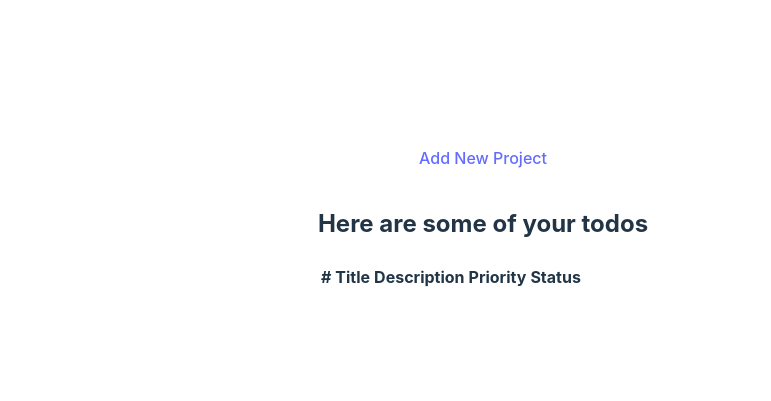
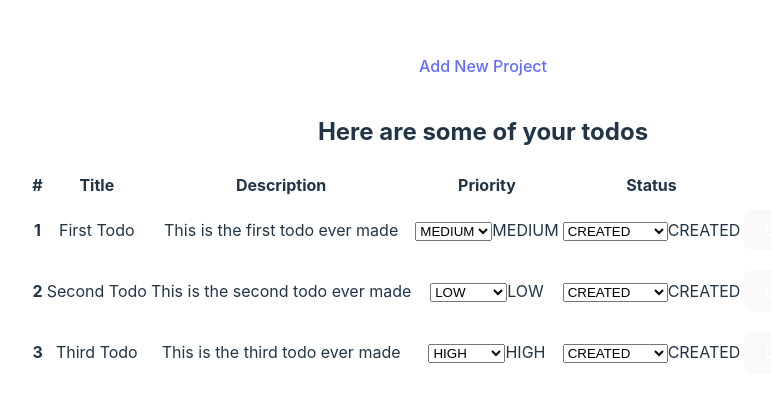
Before and after one commit to Malcolm-G/task-lister, a React (Vite) app: page /my-todos in a window 1280 px wide. Shown: the part 189-590 px from the top of the page, without its empty margins (157-928 px from the left). Built offline with nearby package versions, Linux system fonts and the light colour scheme.

Commit message:
added todorow to todolist

```diff
--- a/src/components/MyTodos.jsx
+++ b/src/components/MyTodos.jsx
@@ -1,21 +1,21 @@
 import React, { useContext, useEffect } from 'react';
 import { Link } from 'react-router-dom';
-// import TodoRow from './TodoRow';
+import TodoRow from './TodoRow';
 import { UserContext } from './UserDataProvider';
 
 function MyTodos(props) {
 
     const [user,setUser,API,todos] = useContext(UserContext)
 
-    // const todoList = todos?.map((todo,index)=>{
-    //     return(
-    //         <TodoRow
-    //         key={`projectList`+project.id}
-    //         index={index+1}
-    //         project={todo}
-    //         />
-    //     )
-    // })
+    const todoList = todos?.map((todo,index)=>{
+        return(
+            <TodoRow
+            key={`todoList`+todo.id}
+            index={index+1}
+            todo={todo}
+            />
+        )
+    })
 
 
 
@@ -39,7 +39,7 @@ function MyTodos(props) {
                         </tr>
                     </thead>
                     <tbody>
-                        {/* {todoList} */}
+                        {todoList}
                     </tbody>
                 </table>
             </div>
--- /dev/null
+++ b/src/components/TodoRow.jsx
@@ -0,0 +1,151 @@
+import React, { useContext, useEffect, useState } from 'react';
+import { useNavigate } from 'react-router-dom';
+import { UserContext } from './UserDataProvider';
+
+function TodoRow({todo,index}) {
+    const [user,setUser,API,todos,setTodos] = useContext(UserContext)
+
+    // let text = project.due;
+    // const myArray = text.split("T");
+    // let projectDue = myArray[0];
+
+    // const isOwner = project.project_owner_id == user.id
+
+    const [statusClass,setStatusClass] = useState('')
+    const [newStatus,setNewStatus] = useState(`${todo?.status}`)
+    const [newPriority,setNewPriority] = useState(`${todo?.priority}`)
+    // const [members,setMembers] = useState([])
+    const navigate = useNavigate()
+
+    useEffect(()=>{
+
+
+        switch(todo.status){
+            case 'CREATED':
+                setStatusClass("badge bg-info")
+            break;
+            case 'ONGOING':
+                setStatusClass("badge bg-warning")
+            break;
+            case 'CANCELLED':
+                setStatusClass("badge bg-danger")
+            break;
+            case 'COMPLETED':
+                setStatusClass("badge bg-success")
+            break;
+            default:
+                setStatusClass("badge")
+        }
+
+        switch(todo.priority){
+            case 'LOW':
+                setStatusClass("badge bg-success")
+            break;
+            case 'MEDIUM':
+                setStatusClass("badge bg-warning")
+            break;
+            case 'HIGH':
+                setStatusClass("badge bg-danger")
+            break;
+            default:
+                setStatusClass("badge")
+        }
+    },[])
+
+    function updateTodo(){
+        navigate(`/update-project-form/${project.id}`)
+    }
+
+    function changeStatus(e){
+        setNewStatus((newStatus)=>newStatus=e.target.value)
+                const updatedTodos = todos?.map((item) => {
+                    if (item.id == todo.id) {
+                      return {
+                        ...item,
+                        status:e.target.value
+                      };
+                    } else {
+                      return item;
+                    }
+                });
+                setTodos(updatedTodos)
+                window.alert("Status Updated")
+    }
+
+    function changePriority(e){
+        setNewPriority((newPriority)=>newPriority=e.target.value)
+                const updatedTodos = todos?.map((item) => {
+                    if (item.id == todo.id) {
+                      return {
+                        ...item,
+                        priority:e.target.value
+                      };
+                    } else {
+                      return item;
+                    }
+                });
+                setTodos(updatedTodos)
+                window.alert("Priority Updated")
+    }
+
+    function deleteTodo(){
+        const newTodos = todos?.filter((item) => item.id !== todo.id);
+        setTodos(newTodos)
+    }
+
+
+    return (
+        <tr className='align-middle'>
+          <th scope="row">{index}</th>
+          <td>{todo.title}</td>
+          <td>{todo.description}</td>
+          <td className=''>
+            <select onChange={(e)=>{
+                setNewPriority(e.target.value)
+                changePriority(e)
+            }}
+            value={newPriority}
+            className={`${statusClass} border-0 text-dark`}
+            name="status" id="status-dropdown">
+                <option value="LOW" >LOW</option>
+                <option value="MEDIUM" >MEDIUM</option>
+                <option value="HIGH" >HIGH</option>
+            </select>
+            {todo.priority}
+          </td>
+          <td className=''>
+            <select onChange={(e)=>{
+                setNewStatus(e.target.value)
+                changeStatus(e)
+            }}
+            value={newStatus}
+            className={`${statusClass} border-0 text-dark`}
+            name="status" id="status-dropdown">
+                <option value="CREATED" >CREATED</option>
+                <option value="ONGOING" >ONGOING</option>
+                <option value="CANCELLED" >CANCELLED</option>
+                <option value="COMPLETED" >COMPLETED</option>
+            </select>
+            {todo.status}
+          </td>
+          <td>
+            <button
+            onClick={updateTodo}
+            className='btn btn-warning btn-sm'
+            disabled={1?false:true}  >Update</button>
+          </td>
+          <td>
+            <button
+            onClick={()=>{
+                if(window.confirm('Are you sure you wish to delete this project?')){
+                    deleteProject()
+                }
+            }}
+            className='btn btn-danger btn-sm'
+            disabled={1?false:true} >Delete</button>
+          </td>
+        </tr>
+    );
+}
+
+export default TodoRow;
```
